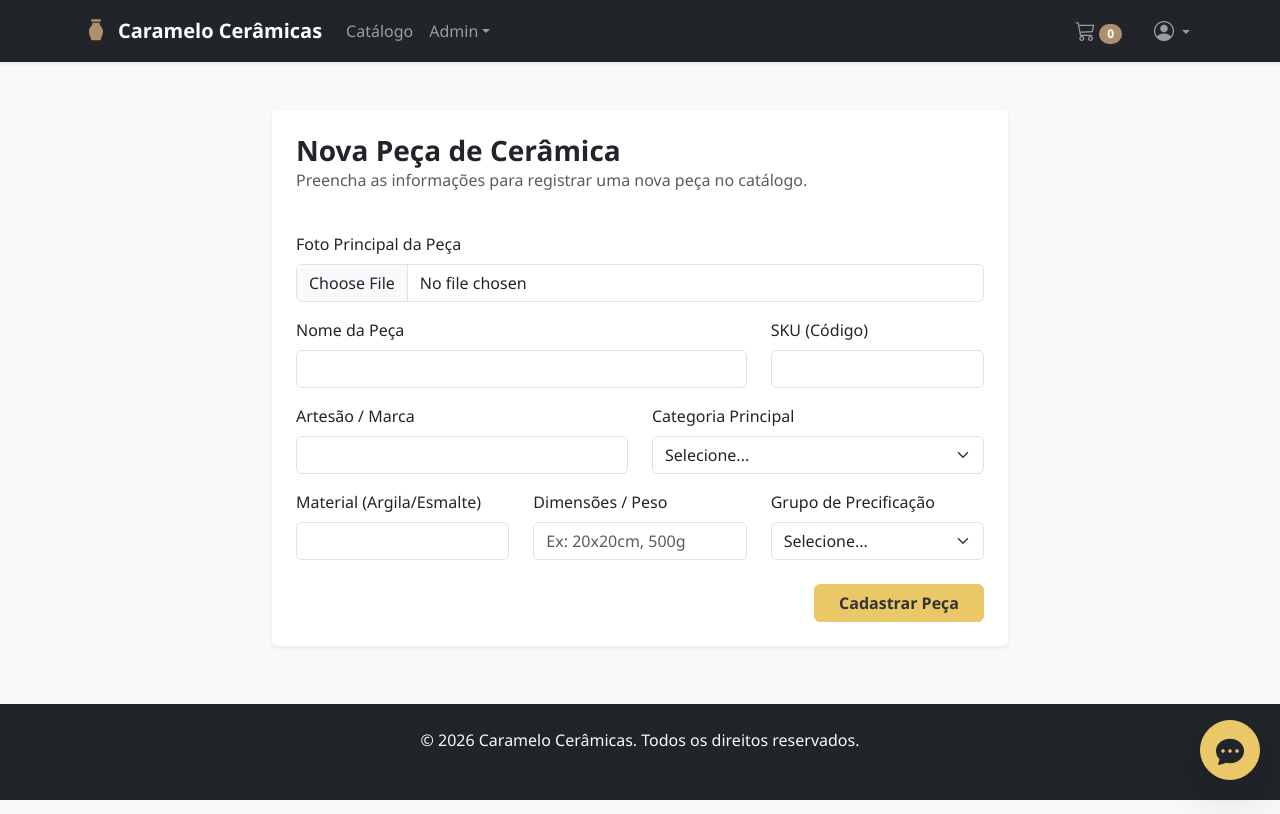
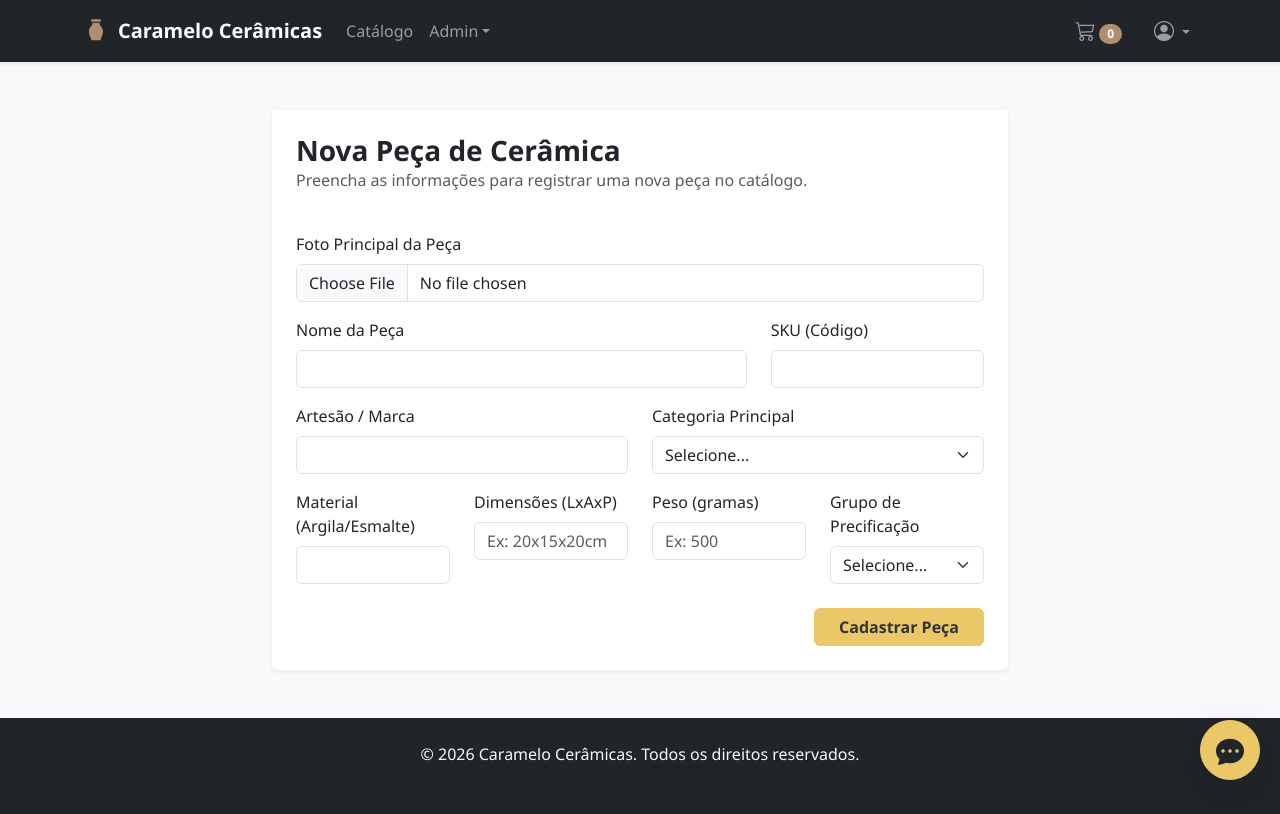
Before and after one commit to MSchalch/CarameloCeramica_front-end, a React (Vite) app: page /product/new in a window 1280 px wide. Built offline with nearby package versions, Linux system fonts and the light colour scheme.

Commit message:
refactor: separa dimensões e peso em campos distintos

```diff
--- a/src/components/ProductForm/index.tsx
+++ b/src/components/ProductForm/index.tsx
@@ -8,6 +8,7 @@ export interface ProductData {
   category: string;
   material: string;
   dimensions: string;
+  weight: number | '';
   priceGroup: string;
 }
 
@@ -25,6 +26,7 @@ const ProductForm = ({ initialData, onSubmit, isEdit = false }: ProductFormProps
     category: '',
     material: '',
     dimensions: '',
+    weight: '',
     priceGroup: ''
   });
 
@@ -77,15 +79,19 @@ const ProductForm = ({ initialData, onSubmit, isEdit = false }: ProductFormProps
         </div>
       </div>
       <div className="row mb-4">
-        <div className="col-md-4">
+        <div className="col-md-3">
           <label className="form-label">Material (Argila/Esmalte)</label>
           <input type="text" className="form-control" name="material" value={formData.material} onChange={handleChange} required />
         </div>
-        <div className="col-md-4">
-          <label className="form-label">Dimensões / Peso</label>
-          <input type="text" className="form-control" name="dimensions" placeholder="Ex: 20x20cm, 500g" value={formData.dimensions} onChange={handleChange} required />
+        <div className="col-md-3">
+          <label className="form-label">Dimensões (LxAxP)</label>
+          <input type="text" className="form-control" name="dimensions" placeholder="Ex: 20x15x20cm" value={formData.dimensions} onChange={handleChange} required />
         </div>
-        <div className="col-md-4">
+        <div className="col-md-3">
+          <label className="form-label">Peso (gramas)</label>
+          <input type="number" className="form-control" name="weight" placeholder="Ex: 500" value={formData.weight || ''} onChange={handleChange} required />
+        </div>
+        <div className="col-md-3">
           <label className="form-label">Grupo de Precificação</label>
           <select className="form-select" name="priceGroup" value={formData.priceGroup} onChange={handleChange} required>
             <option value="">Selecione...</option>
--- a/src/pages/ProductEdit/index.tsx
+++ b/src/pages/ProductEdit/index.tsx
@@ -12,7 +12,8 @@ const ProductEdit = () => {
     brand: 'Estúdio Caramelo',
     category: 'Bowls',
     material: 'Argila Vermelha / Esmalte Transparente',
-    dimensions: '15x8cm, 350g',
+    dimensions: '15x8cm',
+    weight: 350,
     priceGroup: 'Premium'
   };
 
```
